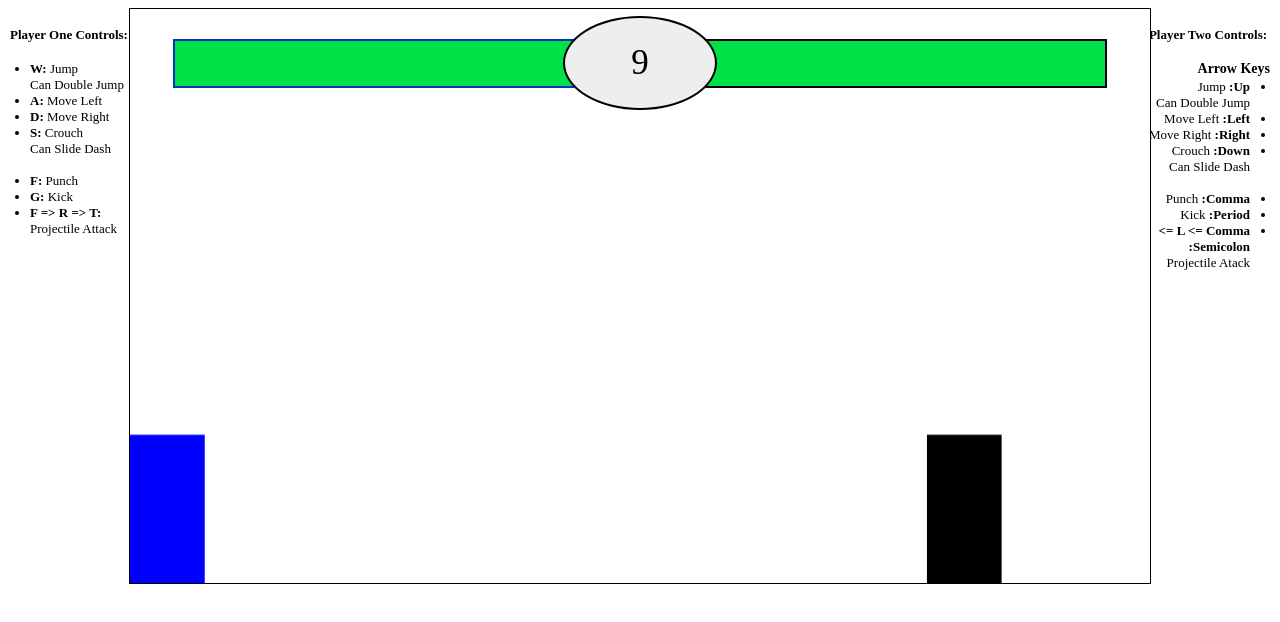
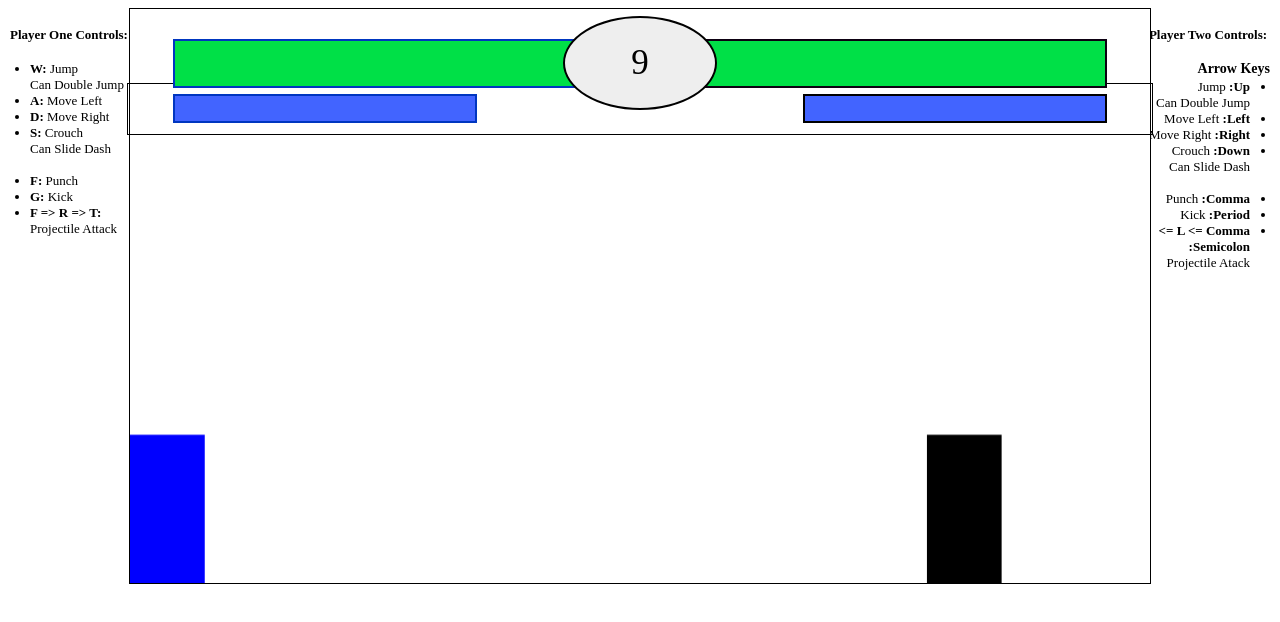
Before and after one commit to cooly-kirbyy/ArcadeFightingGame, a plain HTML site: page index.html in a window 1280 px wide. Drawn offline with Linux system fonts and the light colour scheme.

Commit message:
added blocking display

```diff
--- a/index.html
+++ b/index.html
@@ -24,6 +24,15 @@
                 <div id = "p2health"></div>
             </div>
             <div id = "timer"></div>
+        </div>
+
+        <div class = "block-container">
+            <div id = "p1blockborder">
+                <div id = "p1block"></div>
+            </div>
+            <div id = "p2blockborder">
+                <div id = "p2block"></div>
+            </div>
         </div>
 
         <div class = "game-loss">
--- a/style.css
+++ b/style.css
@@ -29,6 +29,9 @@ canvas {                /*centering canvas*/
     justify-content: center;
 }
 
+
+
+/* for health display*/
 .health-bar-container {
     position: absolute;
     z-index: 10;
@@ -90,6 +93,58 @@ canvas {                /*centering canvas*/
     background-color: rgb(0, 224, 71);
 }
 
+
+
+/* for blocking*/
+.block-container {
+    position: absolute;
+    z-index: 6;
+    width: 1024px;
+    height: 50px;
+
+    top: 75px;
+    border: 1px solid black;
+}
+
+#p1blockborder {
+    position: absolute;
+    height: 25px;
+    width: 300px;
+    z-index: 14;
+    border: 2px solid rgb(0, 54, 192);
+
+    top: 10px;
+    left: 45px;
+}
+#p1block {
+    position: absolute;
+    height: 100%;
+    width: 100%;
+    z-index: 14;
+    background-color: rgb(66, 100, 255);
+}
+
+#p2blockborder {
+    position: absolute;
+    height: 25px;
+    width: 300px;
+    z-index: 14;
+    border: 2px solid rgb(0, 0, 0);
+
+    top: 10px;
+    right: 45px;
+}
+#p2block {
+    position: absolute;
+    height: 100%;
+    width: 100%;
+    z-index: 14;
+    background-color: rgb(66, 100, 255);
+}
+
+
+
+/* for game over screens*/
 .game-loss {
     position: absolute;
     width: 500px;
```
